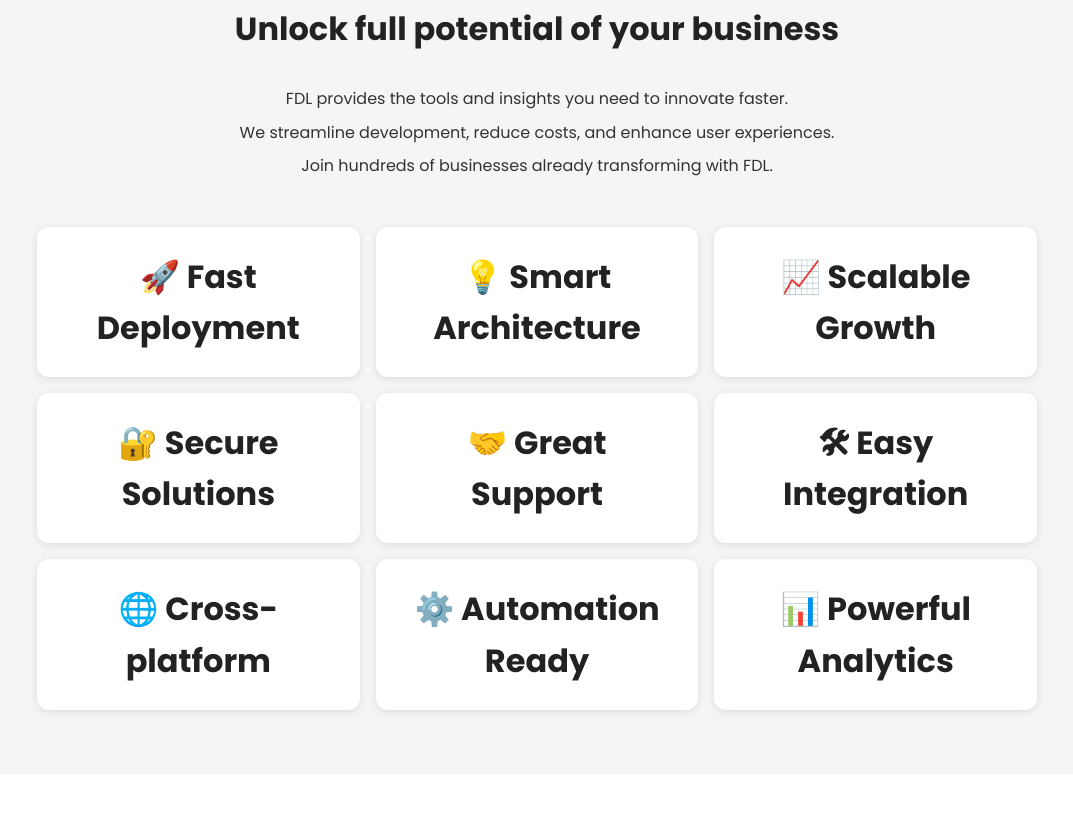
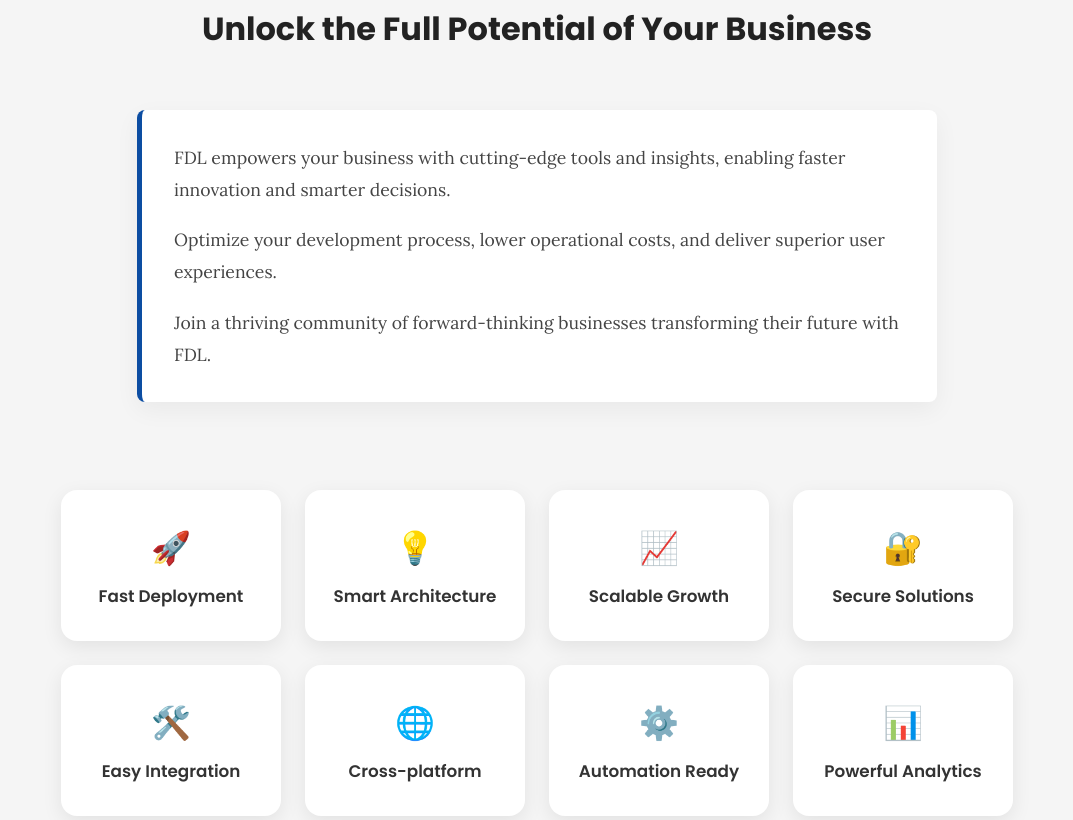
Before and after one commit to khoakdn/Art_IE, a plain HTML site: page index.html in a window 1280 px wide. Shown: the part 921-1741 px from the top of the page, without its empty margins (103-1176 px from the left). Drawn offline with Linux system fonts and the light colour scheme.

Commit message:
Update about session

```diff
--- a/index.html
+++ b/index.html
@@ -73,25 +73,50 @@
 
 <section id="about" class="section about-section">
   <p class="headline">Why choose FDL?</p>
-      <h2 class="about-title">Unlock full potential of your business</h2>
+  <h2 class="about-title">Unlock the Full Potential of Your Business</h2>
+
   <div class="about-description">
-        <p>FDL provides the tools and insights you need to innovate faster.</p>
-        <p>We streamline development, reduce costs, and enhance user experiences.</p>
-        <p>Join hundreds of businesses already transforming with FDL.</p>
+    <p>FDL empowers your business with cutting-edge tools and insights, enabling faster innovation and smarter decisions.</p>
+    <p>Optimize your development process, lower operational costs, and deliver superior user experiences.</p>
+    <p>Join a thriving community of forward-thinking businesses transforming their future with FDL.</p>
   </div>
 
-      <div class="reason-grid">
-        <div class="reason-box">🚀 Fast Deployment</div>
-        <div class="reason-box">💡 Smart Architecture</div>
-        <div class="reason-box">📈 Scalable Growth</div>
-        <div class="reason-box">🔐 Secure Solutions</div>
-        <div class="reason-box">🤝 Great Support</div>
-        <div class="reason-box">🛠 Easy Integration</div>
-        <div class="reason-box">🌐 Cross-platform</div>
-        <div class="reason-box">⚙️ Automation Ready</div>
-        <div class="reason-box">📊 Powerful Analytics</div>
+  <div class="reason-grid enhanced-reason-grid">
+    <div class="reason-box enhanced-reason-box">
+      <div class="reason-icon">🚀</div>
+      <div class="reason-text">Fast Deployment</div>
+    </div>
+    <div class="reason-box enhanced-reason-box">
+      <div class="reason-icon">💡</div>
+      <div class="reason-text">Smart Architecture</div>
+    </div>
+    <div class="reason-box enhanced-reason-box">
+      <div class="reason-icon">📈</div>
+      <div class="reason-text">Scalable Growth</div>
+    </div>
+    <div class="reason-box enhanced-reason-box">
+      <div class="reason-icon">🔐</div>
+      <div class="reason-text">Secure Solutions</div>
+    </div>
+    <div class="reason-box enhanced-reason-box">
+      <div class="reason-icon">🛠️</div>
+      <div class="reason-text">Easy Integration</div>
+    </div>
+    <div class="reason-box enhanced-reason-box">
+      <div class="reason-icon">🌐</div>
+      <div class="reason-text">Cross-platform</div>
+    </div>
+    <div class="reason-box enhanced-reason-box">
+      <div class="reason-icon">⚙️</div>
+      <div class="reason-text">Automation Ready</div>
+    </div>
+    <div class="reason-box enhanced-reason-box">
+      <div class="reason-icon">📊</div>
+      <div class="reason-text">Powerful Analytics</div>
+    </div>
   </div>
 </section>
+
 
     <section id="projects" class="section projects-section">
       <div class="project-content">
--- a/style.css
+++ b/style.css
@@ -58,7 +58,7 @@ body {
 
 .nav-right .contact-button {
   padding: 8px 16px;
-  background-color: #007bff;
+  background-color: #0c4da2;
   color: white;
   text-decoration: none;
   border-radius: 5px;
@@ -206,7 +206,7 @@ row-gap: 5rem;
 
 .video-button {
   padding: 10px 20px;
-  background-color: #007bff;
+  background-color: #0c4da2;
   color: white;
   text-decoration: none;
   border-radius: 5px;
@@ -308,13 +308,29 @@ row-gap: 5rem;
   font-weight: bold;
 }
 
+.about-description {
+  max-width: 800px;
+  margin: 2rem auto 3rem auto;
+  padding: 2rem 2rem;
+  background-color: #ffffff;
+  border-left: 5px solid #0c4da2;
+  border-radius: 8px;
+  box-shadow: 0 8px 24px rgba(0, 0, 0, 0.05);
+  font-family: 'Lora', serif; /* elegant font */
+  font-size: 1.1rem;
+  line-height: 1.8;
+  color: #444;
+  text-align: left;
+}
+
 .about-description p {
-  max-width: 700px;
-  margin: 0.5rem auto;
-  font-size: 1rem;
-  line-height: 1.6;
-  color: #333;
+  margin-bottom: 1.2rem;
 }
+
+.about-description p:last-child {
+  margin-bottom: 0;
+}
+
 
 .reason-grid {
   display: grid;
@@ -340,6 +356,47 @@ row-gap: 5rem;
   box-shadow: 0 12px 24px rgba(0, 0, 0, 0.2);
   background-color: #f0f8ff;
 }
+
+.enhanced-reason-grid {
+  display: grid;
+  grid-template-columns: repeat(auto-fit, minmax(220px, 1fr));
+  gap: 1.5rem;
+  margin-top: 2.5rem;
+  max-width: 1100px;
+  margin-left: auto;
+  margin-right: auto;
+}
+
+.enhanced-reason-box {
+  display: flex;
+  flex-direction: column;
+  align-items: center;
+  background: white;
+  border-radius: 16px;
+  padding: 2rem 1.5rem;
+  box-shadow: 0 6px 20px rgba(0, 0, 0, 0.08);
+  transition: transform 0.3s ease, box-shadow 0.3s ease, background-color 0.3s ease;
+}
+
+.enhanced-reason-box:hover {
+  transform: translateY(-10px) scale(1.05);
+  box-shadow: 0 16px 32px rgba(0, 0, 0, 0.15);
+  background-color: #f0f8ff;
+}
+
+.reason-icon {
+  font-size: 2rem;
+  margin-bottom: 0.75rem;
+}
+
+.reason-text {
+  font-size: 1.05rem;
+  font-weight: 600;
+  color: #333;
+  text-align: center;
+  line-height: 1.4;
+}
+
 
 .projects-section {
   background-color: white;
@@ -530,7 +587,7 @@ row-gap: 5rem;
 .see-more-button {
   display: inline-block;
   padding: 5px 10px;
-  background-color: #007bff;
+  background-color: #0c4da2;
   color: white;
   text-decoration: none;
   font-family: 'Poppins', sans-serif;
@@ -616,7 +673,7 @@ row-gap: 5rem;
 .see-more-small {
   display: inline-block;
   padding: 6px 12px;
-  background-color: #007bff;
+  background-color: #0c4da2;
   color: white;
   font-family: 'Poppins', sans-serif;
   font-size: 0.85rem;
```
Lines whose indentation alone changed are shown as unchanged.
